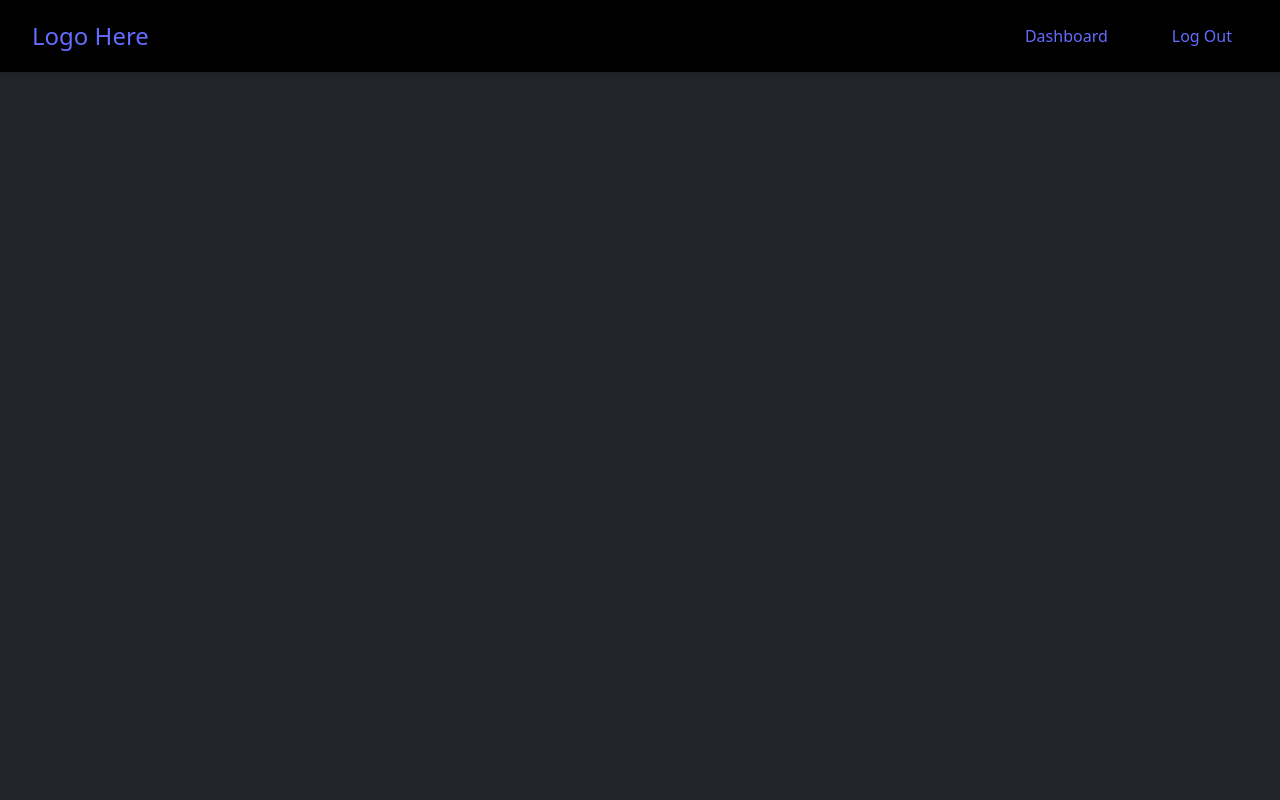
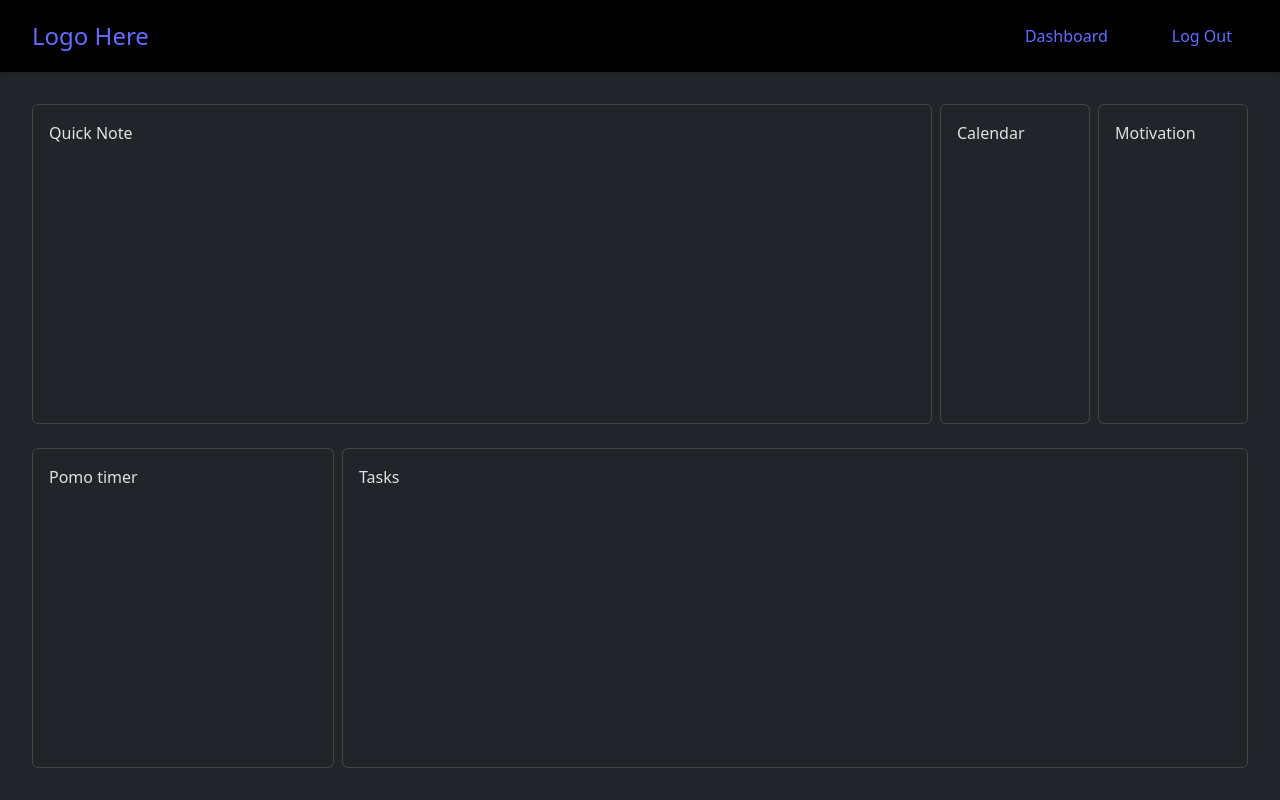
Before and after one commit to ANewProfile/synapse, a React (Vite) app: page / in a window 1280 px wide. Built offline with nearby package versions, Linux system fonts and the light colour scheme.

Commit message:
created dashboard layout with cards

```diff
--- a/eslint.config.js
+++ b/eslint.config.js
@@ -12,7 +12,7 @@ export default defineConfig([
     pluginReact.configs.flat.recommended,
     {
         settings: {
-            react: { version: "detect" },
+            react: { version: "detect", runtime: "automatic" },
         },
         // Override rules from the above configs
         rules: {
--- a/index.html
+++ b/index.html
@@ -7,7 +7,7 @@
         <title>Synapse</title>
     </head>
     <body>
-        <div id="root"></div>
+        <div id="root" className="d-flex flex-column"></div>
         <script type="module" src="/src/main.tsx"></script>
     </body>
 </html>
--- a/src/App.tsx
+++ b/src/App.tsx
@@ -7,9 +7,9 @@ import "./css/App.css";
 
 function App() {
     return (
-        <div>
+        <div className="d-flex flex-column" style={{ height: "100vh" }}>
             <Navbar />
-            <main className="main-content">
+            <main className="main-content flex-grow-1 d-flex flex-column">
                 <Routes>
                     <Route path="/" element={<Dashboard />} />
                     <Route path="/login" element={<Login />} />
--- /dev/null
+++ b/src/components/DashboardCard.tsx
@@ -0,0 +1,17 @@
+import { ReactNode } from "react";
+import "../css/DashboardCard.css";
+
+interface DashboardCardProps {
+    children: ReactNode;
+    width: "12-5" | 25 | 50 | 75; // in percentage, these are the only options accepted
+}
+
+function DashboardCard({ children, width }: DashboardCardProps) {
+    return (
+        <div className={"card w-" + width}>
+            <div className="card-body">{children}</div>
+        </div>
+    );
+}
+
+export default DashboardCard;
--- /dev/null
+++ b/src/components/DashboardRow.tsx
@@ -0,0 +1,14 @@
+import { ReactNode } from "react";
+
+interface DashboardRowProps {
+    children: ReactNode;
+    className?: string;
+}
+
+function DashboardRow({ children, className = "" }: DashboardRowProps) {
+    return (
+        <div className={`d-flex flex-row gap-2 ${className}`}>{children}</div>
+    );
+}
+
+export default DashboardRow;
--- /dev/null
+++ b/src/css/DashboardCard.css
@@ -0,0 +1,3 @@
+.w-12-5 {
+    width: 12.5%;
+}
--- a/src/pages/Dashboard.tsx
+++ b/src/pages/Dashboard.tsx
@@ -1,7 +1,21 @@
+import DashboardCard from "../components/DashboardCard";
+import DashboardRow from "../components/DashboardRow";
 import "../css/Dashboard.css";
 
 function Dashboard() {
-    return <div className="dashboard"></div>;
+    return (
+        <div className="dashboard d-flex flex-column h-100 gap-4">
+            <DashboardRow className="h-50">
+                <DashboardCard width={75}>Quick Note</DashboardCard>
+                <DashboardCard width={"12-5"}>Calendar</DashboardCard>
+                <DashboardCard width={"12-5"}>Motivation</DashboardCard>
+            </DashboardRow>
+            <DashboardRow className="h-50">
+                <DashboardCard width={25}>Pomo timer</DashboardCard>
+                <DashboardCard width={75}>Tasks</DashboardCard>
+            </DashboardRow>
+        </div>
+    );
 }
 
 export default Dashboard;
```
